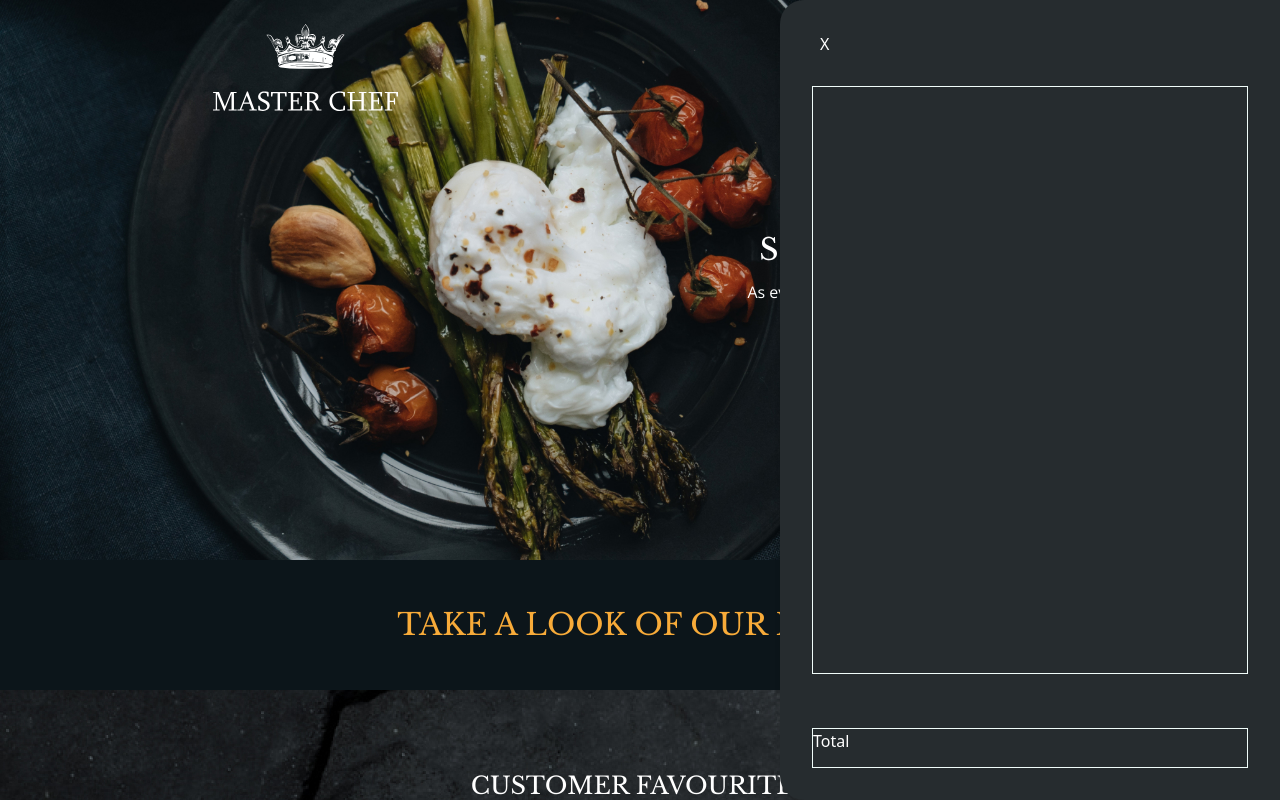
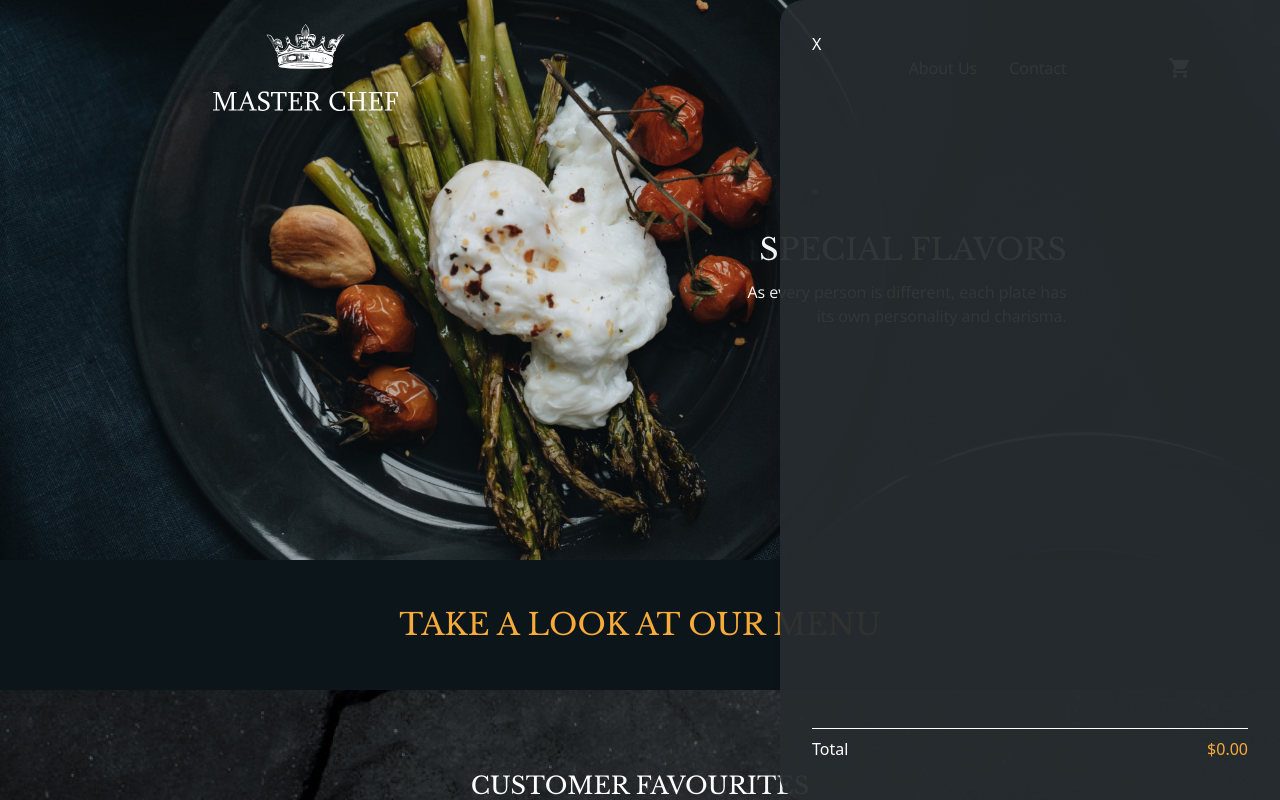
Before and after one commit to PalomoLuis/master-chef-food-site, a React (Vite) app: page / in a window 1280 px wide. Both pictures are taken after a click on the button "shopping_cart". Shown: the top 800 px of the page. Built offline with nearby package versions, Linux system fonts and the light colour scheme.

Commit message:
shopping cart complete

```diff
--- a/src/Components/Cards/index.jsx
+++ b/src/Components/Cards/index.jsx
@@ -5,7 +5,20 @@ import { ShoppingCartContext } from "../../Context"
 
 
 const TextCard = ({ id, title, price, cta, description, newTag }) => {
-    const { count, setCount, productsToShow, setProductsToShow, updateCartList } = useContext(ShoppingCartContext)
+    const { count, setCount, productsToShow, setProductsToShow } = useContext(ShoppingCartContext)
+    const updateCartList = (data) => {
+        let { id, title, price, amount } = data
+        let newData
+        console.log(count, productsToShow)
+        let productInCardIndex = productsToShow.findIndex(value => value.id === id)
+        if(productInCardIndex !== -1) {
+            let products = [...productsToShow]
+            products[productInCardIndex].amount += 1
+            setProductsToShow(products)
+        } else {
+            setProductsToShow([...productsToShow, { id: id, title: title, price: price, amount: amount}])
+        }
+    }
 
     return (
         <div className="relative bg-silver3 shadow-md px-6 xl:px-8 py-4 xl:py-6 rounded-xl drop-shadow-8l flex justify-between gap-6 md:gap-2">
@@ -17,8 +30,7 @@ const TextCard = ({ id, title, price, cta, description, newTag }) => {
                 <p className="text-golden font-body mb-1/2">$ { price }</p>
                 <div onClick={() => {
                     setCount(count + 1)
-                    setProductsToShow([...productsToShow, { id: id, title: title, price: price}])
-                    updateCartList()
+                    updateCartList({ id: id, title: title, price: price, amount: 1 })
                 }}>
                     <ButtonSGold>{ cta }</ButtonSGold>
                 </div>
@@ -28,7 +40,20 @@ const TextCard = ({ id, title, price, cta, description, newTag }) => {
 }
 
 const ImageCard = ({ id, image, title, price, cta }) => {
-    const { count, setCount, productsToShow, setProductsToShow, updateCartList } = useContext(ShoppingCartContext)
+    const { count, setCount, productsToShow, setProductsToShow } = useContext(ShoppingCartContext)
+    const updateCartList = (data) => {
+        let { id, title, price, amount } = data
+        let newData
+        console.log(count, productsToShow)
+        let productInCardIndex = productsToShow.findIndex(value => value.id === id)
+        if(productInCardIndex !== -1) {
+            let products = [...productsToShow]
+            products[productInCardIndex].amount += 1
+            setProductsToShow(products)
+        } else {
+            setProductsToShow([...productsToShow, { id: id, title: title, price: price, amount: amount}])
+        }
+    }
 
     return (
         <div className="bg-silver opacity-80 shadow-md p-4 md:p-6 xl:p-8 rounded-xl drop-shadow-8l">
@@ -42,8 +67,7 @@ const ImageCard = ({ id, image, title, price, cta }) => {
                     </div>
                     <div onClick={() => {
                         setCount(count + 1)
-                        setProductsToShow([...productsToShow, { id: id, title: title, price: price}])
-                        updateCartList()
+                        updateCartList({ id: id, title: title, price: price, amount: 1 })
                     }}>
                         <ButtonSGold>{ cta }</ButtonSGold>
                     </div>
@@ -54,7 +78,20 @@ const ImageCard = ({ id, image, title, price, cta }) => {
 }
 
 const PromotionFullCard = ({ id, image, preTitle, title, price, cta, description, children }) => {
-    const { count, setCount, productsToShow, setProductsToShow, updateCartList } = useContext(ShoppingCartContext)
+    const { count, setCount, productsToShow, setProductsToShow } = useContext(ShoppingCartContext)
+    const updateCartList = (data) => {
+        let { id, title, price, amount } = data
+        let newData
+        console.log(count, productsToShow)
+        let productInCardIndex = productsToShow.findIndex(value => value.id === id)
+        if(productInCardIndex !== -1) {
+            let products = [...productsToShow]
+            products[productInCardIndex].amount += 1
+            setProductsToShow(products)
+        } else {
+            setProductsToShow([...productsToShow, { id: id, title: title, price: price, amount: amount}])
+        }
+    }
 
     return (
         <div className="flex justify-center w-full py-20 bg-black bg-cover"
@@ -69,8 +106,7 @@ const PromotionFullCard = ({ id, image, preTitle, title, price, cta, description
                         <p className="text-golden font-body text-lg">$ { price }</p>
                         <div onClick={() => {
                             setCount(count + 1)
-                            setProductsToShow([...productsToShow, { id: id, title: title, price: price}])
-                            updateCartList()
+                            updateCartList({ id: id, title: title, price: price, amount: 1 })
                         }}>
                             <ButtonSGold>{ cta }</ButtonSGold>
                         </div>
--- /dev/null
+++ b/src/Components/CartOrder/cartOrder.css
@@ -0,0 +1,3 @@
+.cartProduct {
+    grid-template-columns: 1fr 10% 12% 35px;
+}
--- a/src/Components/CartOrder/index.jsx
+++ b/src/Components/CartOrder/index.jsx
@@ -1,27 +1,54 @@
 import { useContext, useState } from "react"
 import { ShoppingCartContext } from "../../Context"
+import './cartOrder.css'
 
 export const CartOrder = () => {
-    const { closeCart, productsToShow, cartList } = useContext(ShoppingCartContext)
+    const { count, setCount, closeCart, productsToShow, setProductsToShow } = useContext(ShoppingCartContext)
+
+    let total = 0
+    productsToShow.map(value => total += value.price * value.amount)
+
+    const removeOne = (id) => {
+        debugger
+        console.log(productsToShow)
+        let products = [...productsToShow]
+        let productInCardIndex = products.findIndex(value => value.id === id)
+        if(products[productInCardIndex].amount > 1) {
+            products[productInCardIndex].amount -= 1
+            setProductsToShow(products)
+        } else {
+            products.splice(productInCardIndex, 1)
+            setProductsToShow(products)
+        }
+    }
 
     return (
-        <aside className="z-20 fixed top-0 right-0 w-full md:w-[500px] h-[100vh] bg-silver2 shadow-md text-white flex flex-wrap justify-center items-end p-8 rounded-l-3xl">
-            <button className="absolute top-8 left-10"
+        <aside className="z-20 fixed top-0 right-0 w-full md:w-[500px] h-[100vh] bg-silver2 bg-opacity-95 shadow-2xl text-white flex flex-wrap justify-center items-end px-8 pb-8 rounded-l-3xl">
+            <button className="absolute top-8 left-8"
                 onClick={() => closeCart()}
             >X</button>
-            <div className="w-full h-[80%] border border-teal-50">
+            <div className="cartProduct-cont w-full h-[80%] overflow-hidden hover:overflow-y-scroll">
                 {
-                        cartList.map(value => (
-                            <div className="w-full flex justify-between" key={ value.key}>
+                    productsToShow.map(value => (
+                        <div className="cartProduct w-full grid items-center mb-2 p-3 shadow-lg bg-silver3 rounded-md" key={ value.id}>
                             <p>{ value.title }</p>
                             <p>{ value.amount }</p>
-                                <p>{ (value.price * value.amount).toFixed(2) }</p>
+                            <p className="text-golden">${ (value.price * value.amount).toFixed(2) }</p>
+                            <a className="material-icons w-[30px] h-[30px] text-center justify-self-end p-1 text-lg hover:bg-golden hover:text-silver hover:cursor-pointer rounded-full"
+                            onClick={ () => {
+                                setCount(count - 1)
+                                removeOne(value.id)
+                            } }
+                            >close</a>
                         </div>
                     ))
                 }
             </div>
-            <div className="w-full h-10 border border-teal-50">
-                Total
+            <div className="w-full h-10 border border-t-white border-x-0 border-b-0 pt-2">
+                <div className="flex justify-between">
+                    <p>Total</p>
+                    <p className="text-golden text-right">${ (total).toFixed(2) }</p>
+                </div>
             </div>
         </aside>
     )
--- a/src/Context/index.jsx
+++ b/src/Context/index.jsx
@@ -9,14 +9,17 @@ export const ShoppingCartProvider = ({ children }) => {
     const openCart = () => setIsCartOpen(true)
     const closeCart = () => setIsCartOpen(false)
     const [productsToShow, setProductsToShow] = useState([])
-    const [cartList, setCartList] = useState([])
-    const updateCartList = () => {
-        let list = productsToShow
-        let amountList = {}
-        list.map( value => amountList[value.id] = { id: value.id, amount: 0, title: value.title, price: value.price})
-        list.map( value => amountList[value.id].amount += 1)
-        setCartList(Object.values(amountList))
-    }
+    // const [cartList, setCartList] = useState([])
+    // const updateCartList = (data) => {
+    //     let { id, title, price } = data
+    //     setProductsToShow([...productsToShow, { id: id, title: title, price: price}])
+    //     let list = productsToShow
+    //     // let list = data
+    //     let amountList = {}
+    //     list.map( value => amountList[value.id] = { id: value.id, amount: 0, title: value.title, price: value.price})
+    //     list.map( value => amountList[value.id].amount += 1)
+    //     setCartList(Object.values(amountList))
+    // }
     // const [ cartShowList, setCartShowList ] = useState([])
 
 
@@ -29,8 +32,8 @@ export const ShoppingCartProvider = ({ children }) => {
             closeCart,
             productsToShow,
             setProductsToShow,
-            cartList,
-            updateCartList
+            // cartList
+            // updateCartList
         }}>
             { children }
         </ShoppingCartContext.Provider>
--- a/src/pages/Home/index.jsx
+++ b/src/pages/Home/index.jsx
@@ -36,7 +36,7 @@ function Home() {
     <>
       <Layout>
         <Hero bgImage={ HeroImage }/>
-        <TitleDivider title={ 'take a look of our menu' }/>
+        <TitleDivider title={ 'take a look at our menu' }/>
         <GalleryThree
           bgImage={ bgSection1 }
           elements={ favourites().map(value => {
```
Lines whose indentation alone changed are shown as unchanged.
